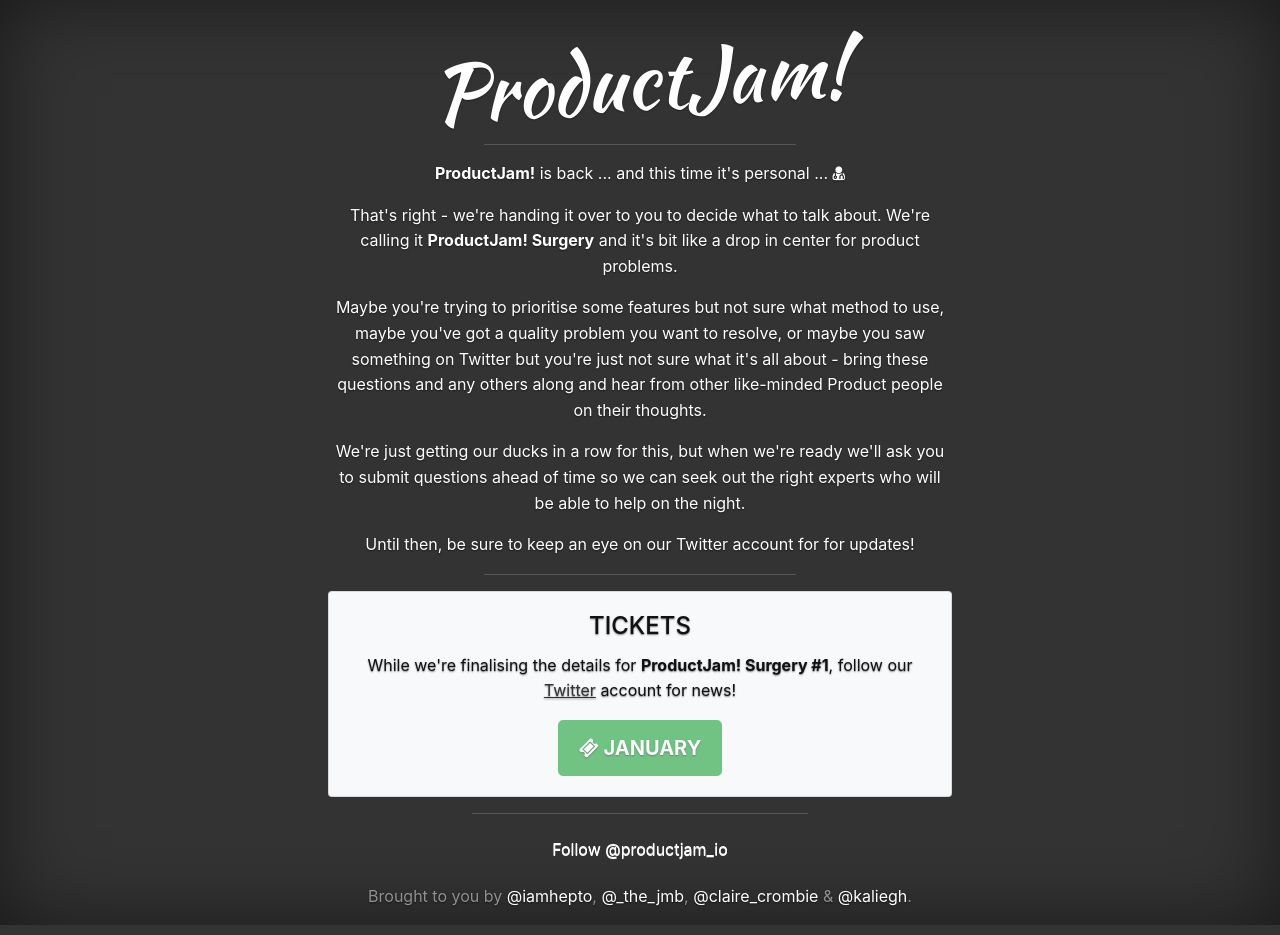
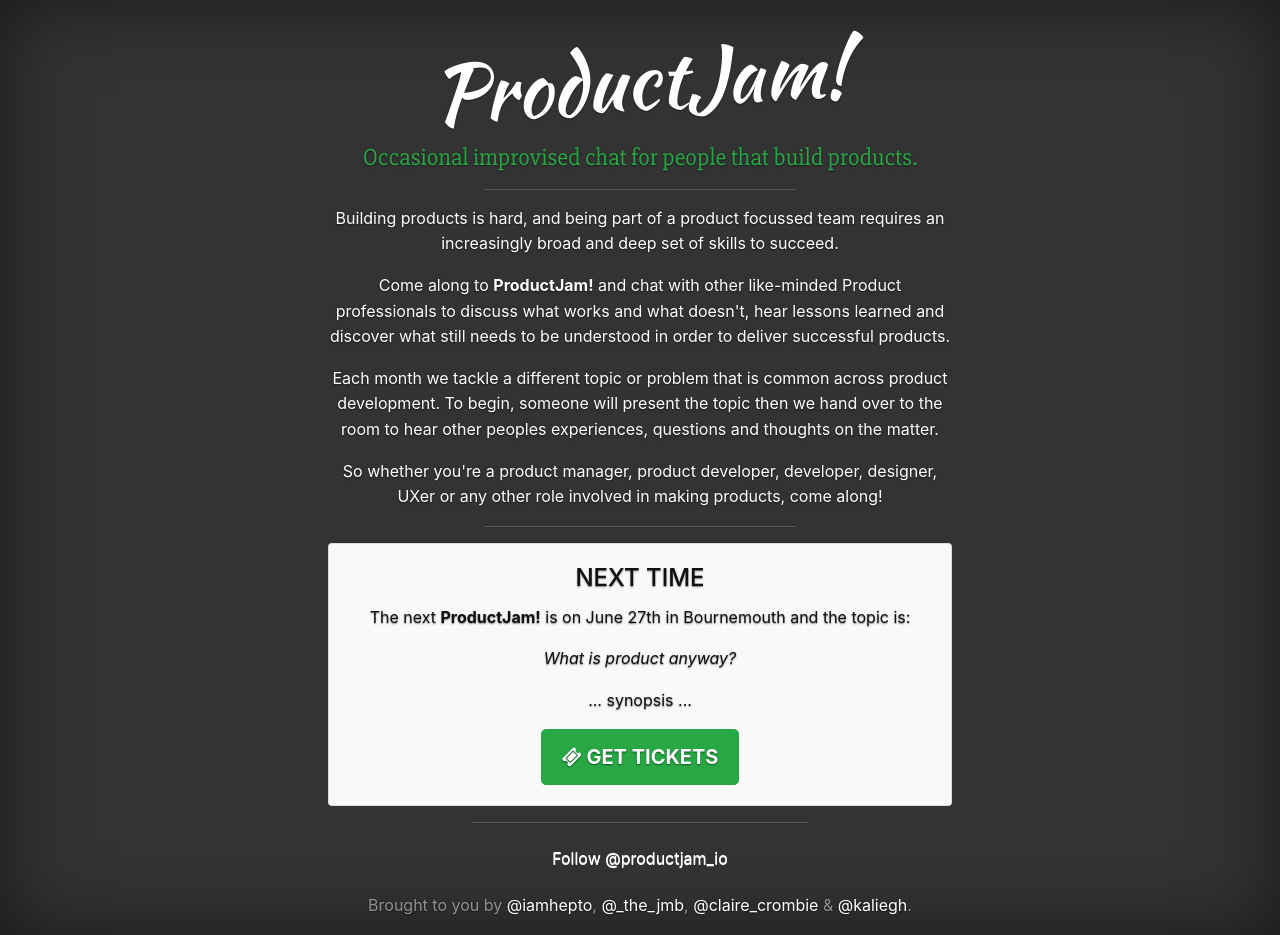
Before and after one commit to hepto/productjam.io, a Jekyll site: the page built from index.html, in a window 1280 px wide. Built offline with Jekyll 4.4.1, drawn with Linux system fonts in a browser that asks for light colours; nearby versions of some CDN libraries; comment, search, counter and statistics services are not loaded.

Commit message:
Updated text to new format; linked to current EventBrite

```diff
--- a/css/main.scss
+++ b/css/main.scss
@@ -1,7 +1,6 @@
 ---
 ---
-@import url('https://fonts.googleapis.com/css?family=Kaushan+Script');
-@import url('https://fonts.googleapis.com/css?family=Special+Elite');
+@import url('https://fonts.googleapis.com/css?family=Kaushan+Script|Slabo+27px');
 
 @import "cover";
 
@@ -43,11 +42,10 @@
   }
 }
 
-.stamp {
-  font-family: 'Special Elite', cursive;
-  font-size: 3rem;
-  color: red;
-  text-transform: uppercase;
+.subtitle {
+  font-family: 'Slabo 27px';
+  font-size: 1.5rem;
+  color: #28a745;
 }
 
 .lead {
--- a/index.html
+++ b/index.html
@@ -9,18 +9,20 @@
 
           <div class="inner cover">
             <h1 class="cover-heading title">{{ site.title }}</h1>
+            <h2 class="subtitle">{{ site.subtitle }}</h2>
             <hr class="bar">
-            <p><strong>ProductJam!</strong> is back ... and this time it's personal ... <i class="fa fa-user-md" aria-hidden="true"></i></p>
-            <p>That's right - we're handing it over to you to decide what to talk about.  We're calling it <strong>ProductJam! Surgery</strong> and it's bit like a drop in center for product problems.</p>
-            <p>Maybe you're trying to prioritise some features but not sure what method to use, maybe you've got a quality problem you want to resolve, or maybe you saw something on Twitter but you're just not sure what it's all about - bring these questions and any others along and hear from other like-minded Product people on their thoughts.</p>
-            <p>We're just getting our ducks in a row for this, but when we're ready we'll ask you to submit questions ahead of time so we can seek out the right experts who will be able to help on the night.</p>
-            <p>Until then, be sure to keep an eye on our <a href="https://twitter.com/productjam_io">Twitter</a> account for for updates!</p>
+            <p>Building products is hard, and being part of a product focussed team requires an increasingly broad and deep set of skills to succeed.</p>
+            <p>Come along to <strong>ProductJam!</strong> and chat with other like-minded Product professionals to discuss what works and what doesn't, hear lessons learned and discover what still needs to be understood in order to deliver successful products.</p>
+            <p>Each month we tackle a different topic or problem that is common across product development.  To begin, someone will present the topic then we hand over to the room to hear other peoples experiences, questions and thoughts on the matter.</p>
+            <p>So whether you're a product manager, product developer, developer, designer, UXer or any other role involved in making products, come along!</p>
             <hr class="bar">
             <div class="card bg-light">
               <div class="card-body">
-                <h4 class="card-title">TICKETS</h4>
-                <p class="card-text">While we're finalising the details for <strong>ProductJam! Surgery #1</strong>, follow our <a href="https://twitter.com/productjam_io">Twitter</a> account for news!</p>
-                <a href="http://productjam2.eventbrite.co.uk" class="btn btn-lg btn-success disabled"><i class="fa fa-ticket" aria-hidden="true"></i> JANUARY</a>
+                <h4 class="card-title">NEXT TIME</h4>
+                <p class="card-text">The next <strong>ProductJam!</strong> is on June 27th in Bournemouth and the topic is:</p>
+                <p class="card-text"><em>What is product anyway?</em></p>
+                <p class="card-text">... synopsis ...</p>
+                <a href="http://productjam2.eventbrite.co.uk" class="btn btn-lg btn-success"><i class="fa fa-ticket" aria-hidden="true"></i> GET TICKETS</a>
               </div>
             </div>
           </div>
```
